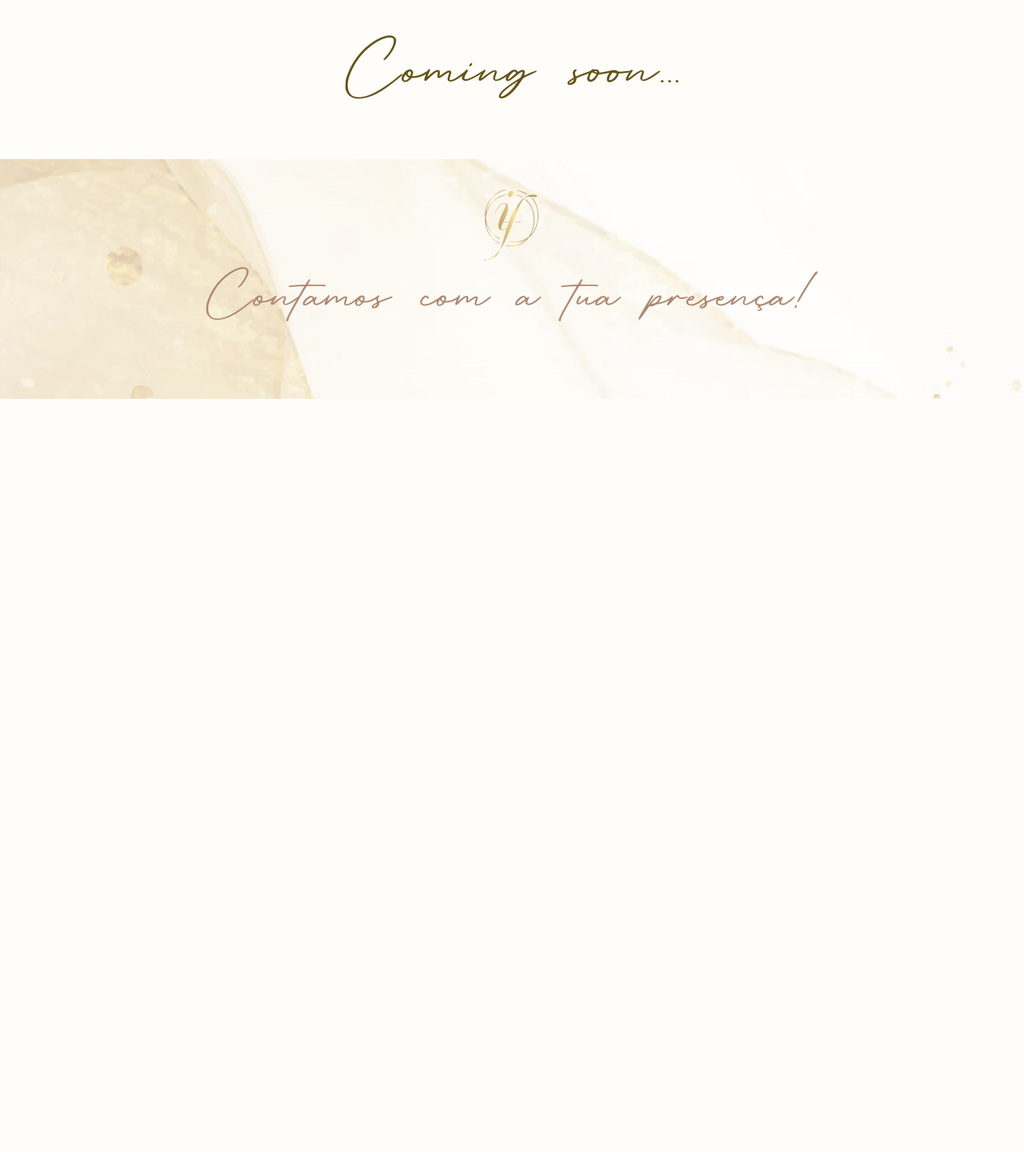
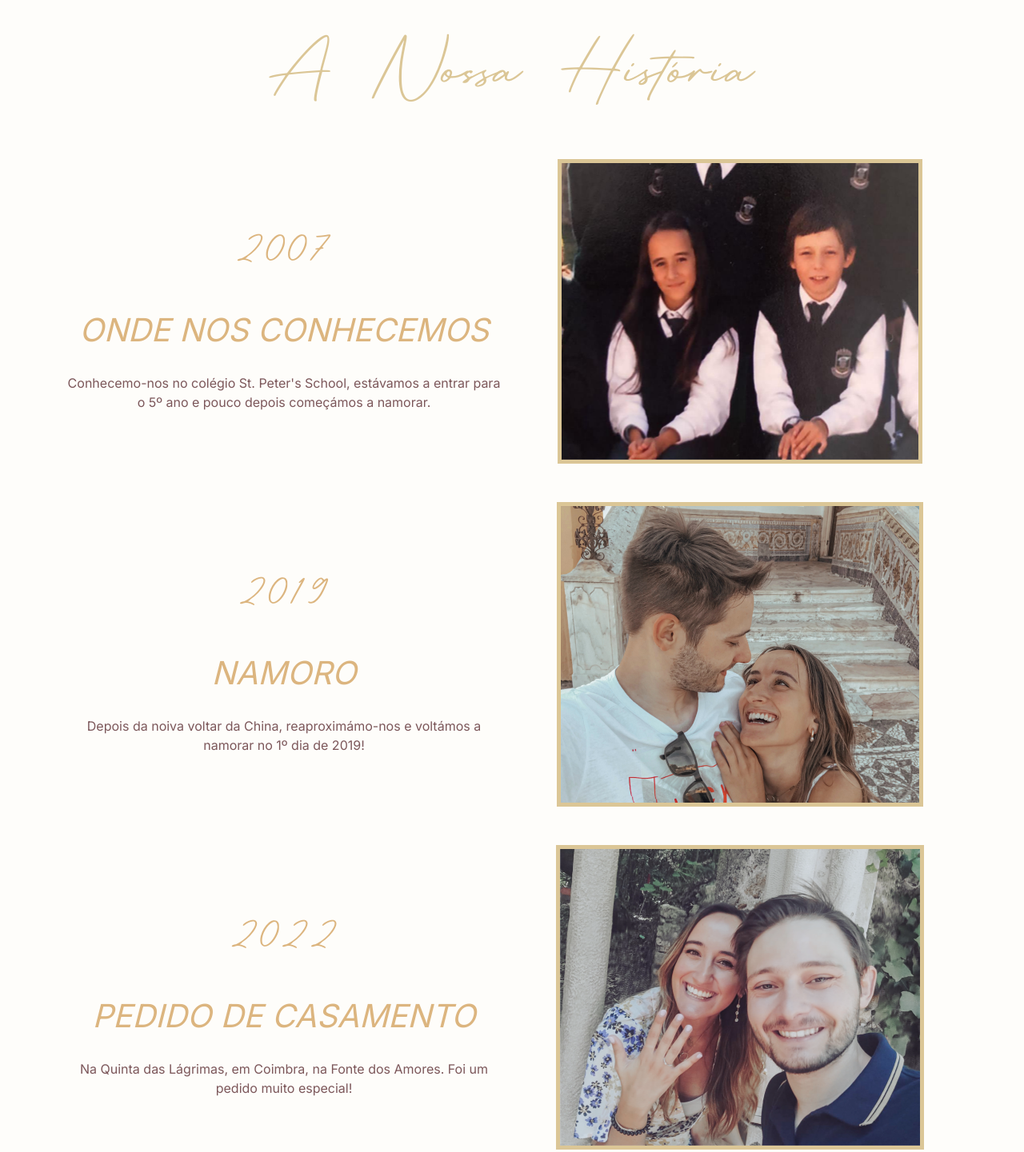
Before and after one commit to IrisFrancisco/Iris-Francisco, a plain HTML site: page Historia.html in a window 1280 px wide. Shown: the part 131-1572 px from the top of the page at 80% size. Before the commit the page ends 800 px from the top, so only its background shows below. Drawn offline with nearby package versions, Linux system fonts and the light colour scheme.

Commit message:
Update Historia.html

```diff
--- a/Historia.html
+++ b/Historia.html
@@ -1,30 +1,58 @@
 <!DOCTYPE html>
 <html lang="en">
   <head>
-    <meta charset="UTF-8">
-    <meta http-equiv="X-UA-Compatible" content="IE=edge">
-    <meta name="viewport" content="width=device-width, initial-scale=1.0">
-    <link href="https://cdn.jsdelivr.net/npm/bootstrap@5.2.3/dist/css/bootstrap.min.css" rel="stylesheet" integrity="sha384-rbsA2VBKQhggwzxH7pPCaAqO46MgnOM80zW1RWuH61DGLwZJEdK2Kadq2F9CUG65" crossorigin="anonymous">
-    <link rel="stylesheet" href="styles.css">
+    <meta charset="UTF-8" />
+    <meta http-equiv="X-UA-Compatible" content="IE=edge" />
+    <meta name="viewport" content="width=device-width, initial-scale=1.0" />
+    <link
+      href="https://cdn.jsdelivr.net/npm/bootstrap@5.2.3/dist/css/bootstrap.min.css"
+      rel="stylesheet"
+      integrity="sha384-rbsA2VBKQhggwzxH7pPCaAqO46MgnOM80zW1RWuH61DGLwZJEdK2Kadq2F9CUG65"
+      crossorigin="anonymous"
+    />
+    <link rel="stylesheet" href="styles.css" />
     <title>Iris&Francisco</title>
   </head>
   <body class="bg-main-color">
     <!-- Navbar -->
     <nav class="navbar navbar-expand-md navbar-light">
-      <a class="navbar-brand" href="#"><img class="navbar-brand-image logo-image nav-link " src="Lib/Images/Logo.png" alt="logo"></a>
-      <button class="navbar-toggler" type="button" data-toggle="collapse" data-target="#navbarNav" aria-controls="navbarNav" aria-expanded="false" aria-label="Toggle navigation">
+      <a class="navbar-brand" href="#"
+        ><img
+          class="navbar-brand-image logo-image nav-link"
+          src="Lib/Images/Logo.png"
+          alt="logo"
+      /></a>
+      <button
+        class="navbar-toggler"
+        type="button"
+        data-toggle="collapse"
+        data-target="#navbarNav"
+        aria-controls="navbarNav"
+        aria-expanded="false"
+        aria-label="Toggle navigation"
+      >
         <span class="navbar-toggler-icon"></span>
       </button>
-      <div class="collapse navbar-collapse justify-content-center" id="navbarNav">
+      <div
+        class="collapse navbar-collapse justify-content-center"
+        id="navbarNav"
+      >
         <ul class="navbar-nav align-items-center">
           <li class="nav-item">
             <a class="nav-link" aria-current="page" href="index.html">Início</a>
           </li>
           <li class="nav-item">
-            <a class="nav-link  nav-link-current" href="Historia.html">A nossa história</a>
+            <a class="nav-link nav-link-current" href="Historia.html"
+              >A nossa história</a
+            >
           </li>
           <li id="nav-logo-li" class="nav-item nav-logo-li">
-            <a href="index.html"><img class="logo-image nav-link " src="Lib/Images/Logo.png" alt="logo"></a>
+            <a href="index.html"
+              ><img
+                class="logo-image nav-link"
+                src="Lib/Images/Logo.png"
+                alt="logo"
+            /></a>
           </li>
           <li class="nav-item">
             <a class="nav-link" href="Casamento.html">Casamento</a>
@@ -35,27 +63,173 @@
         </ul>
       </div>
     </nav>
-        <!-- Navbar -->
+
+    <p
+      class="location-header text-center"
+      style="font-size: 120px; color: #dbc696"
+    >
+      A Nossa História
+    </p>
+    <!-- Story Parts -->
+    <div class="container mb-5">
+      <div class="row">
+        <div class="col-md-6">
+          <div
+            class="d-flex flex-column justify-content-center align-items-center"
+            style="height: 100%"
+          >
+            <p
+              style="
+                font-family: RetroSignature, sans-serif;
+                color: #dcb57f;
+                font-size: 90px;
+                margin-bottom: 0px;
+              "
+            >
+              2007
+            </p>
+            <i class="text-center mb-4" style="color: #dcb57f; font-size: 40px"
+              >ONDE NOS CONHECEMOS</i
+            >
+            <p class="text-center" style="color: #7c575a">
+              Conhecemo-nos no colégio St. Peter's School, estávamos a entrar
+              para o 5º ano e pouco depois começámos a namorar.
+            </p>
+          </div>
+        </div>
+        <div class="col-md-6">
           <div class="text-center">
-      <p class="location-header text-center" style="font-size: 120px;">Coming soon...</p>
+            <img
+              src="Lib/Images/StoryPeters.png"
+              alt="StoryPeters"
+              class="img-fluid"
+              style="border: 5px solid #dbc696"
+            />
+          </div>
+        </div>
+      </div>
+    </div>
+    <!--  -->
+
+    <!-- Story Parts -->
+    <div class="container mb-5">
+      <div class="row">
+        <div class="col-md-6">
+          <div
+            class="d-flex flex-column justify-content-center align-items-center"
+            style="height: 100%"
+          >
+            <p
+              style="
+                font-family: RetroSignature, sans-serif;
+                color: #dcb57f;
+                font-size: 90px;
+                margin-bottom: 0px;
+              "
+            >
+              2019
+            </p>
+            <i class="text-center mb-4" style="color: #dcb57f; font-size: 40px"
+              >NAMORO</i
+            >
+            <p class="text-center" style="color: #7c575a">
+              Depois da noiva voltar da China, reaproximámo-nos e voltámos a
+              namorar no 1º dia de 2019!
+            </p>
+          </div>
+        </div>
+        <div class="col-md-6">
+          <div class="text-center">
+            <img
+              src="Lib/Images/StoryDating.png"
+              alt="StoryDating"
+              class="img-fluid"
+              style="border: 5px solid #dbc696"
+            />
+          </div>
+        </div>
+      </div>
+    </div>
+    <!--  -->
+
+    <!-- Story Parts -->
+    <div class="container mb-5">
+      <div class="row">
+        <div class="col-md-6">
+          <div
+            class="d-flex flex-column justify-content-center align-items-center"
+            style="height: 100%"
+          >
+            <p
+              style="
+                font-family: RetroSignature, sans-serif;
+                color: #dcb57f;
+                font-size: 90px;
+                margin-bottom: 0px;
+              "
+            >
+              2022
+            </p>
+            <i class="text-center mb-4" style="color: #dcb57f; font-size: 40px"
+              >PEDIDO DE CASAMENTO</i
+            >
+            <p class="text-center" style="color: #7c575a">
+              Na Quinta das Lágrimas, em Coimbra, na Fonte dos Amores. Foi um
+              pedido muito especial!
+            </p>
+          </div>
+        </div>
+        <div class="col-md-6">
+          <div class="text-center">
+            <img
+              src="Lib/Images/StoryProposal.png"
+              alt="StoryProposal"
+              class="img-fluid"
+              style="border: 5px solid #dbc696"
+            />
+          </div>
+        </div>
+      </div>
+    </div>
+    <!--  -->
+    <div class="container mb-5">
+      <img src="Lib/Images/StoryMany.png" alt="StoryMany" class="img-fluid" />
     </div>
 
-
     <!-- Footer -->
-        <section style="min-height: 300px; background: url(Lib/Images/FooterImage.png); background-size: cover; background-position: center;" >
+    <section
+      style="
+        min-height: 300px;
+        background: url(Lib/Images/FooterImage.png);
+        background-size: cover;
+        background-position: center;
+      "
+    >
       <div class="text-center">
-            <img  style="width: 100px; height: 100px; transform: translateY(30px);" src="Lib/Images/Logo.png" alt="logo">
+        <img
+          style="width: 100px; height: 100px; transform: translateY(30px)"
+          src="Lib/Images/Logo.png"
+          alt="logo"
+        />
       </div>
-          <p class="footer-text text-center" >Contamos com a tua presença!</p>
+      <p class="footer-text text-center">Contamos com a tua presença!</p>
     </section>
 
-
-
-
-
     <script src="app.js"></script>
-    <script src="https://code.jquery.com/jquery-3.2.1.slim.min.js" integrity="sha384-KJ3o2DKtIkvYIK3UENzmM7KCkRr/rE9/Qpg6aAZGJwFDMVNA/GpGFF93hXpG5KkN" crossorigin="anonymous"></script>
-    <script src="https://cdn.jsdelivr.net/npm/popper.js@1.12.9/dist/umd/popper.min.js" integrity="sha384-ApNbgh9B+Y1QKtv3Rn7W3mgPxhU9K/ScQsAP7hUibX39j7fakFPskvXusvfa0b4Q" crossorigin="anonymous"></script>
-    <script src="https://cdn.jsdelivr.net/npm/bootstrap@4.0.0/dist/js/bootstrap.min.js" integrity="sha384-JZR6Spejh4U02d8jOt6vLEHfe/JQGiRRSQQxSfFWpi1MquVdAyjUar5+76PVCmYl" crossorigin="anonymous"></script>
+    <script
+      src="https://code.jquery.com/jquery-3.2.1.slim.min.js"
+      integrity="sha384-KJ3o2DKtIkvYIK3UENzmM7KCkRr/rE9/Qpg6aAZGJwFDMVNA/GpGFF93hXpG5KkN"
+      crossorigin="anonymous"
+    ></script>
+    <script
+      src="https://cdn.jsdelivr.net/npm/popper.js@1.12.9/dist/umd/popper.min.js"
+      integrity="sha384-ApNbgh9B+Y1QKtv3Rn7W3mgPxhU9K/ScQsAP7hUibX39j7fakFPskvXusvfa0b4Q"
+      crossorigin="anonymous"
+    ></script>
+    <script
+      src="https://cdn.jsdelivr.net/npm/bootstrap@4.0.0/dist/js/bootstrap.min.js"
+      integrity="sha384-JZR6Spejh4U02d8jOt6vLEHfe/JQGiRRSQQxSfFWpi1MquVdAyjUar5+76PVCmYl"
+      crossorigin="anonymous"
+    ></script>
   </body>
 </html>
```
Lines whose indentation alone changed are shown as unchanged.
